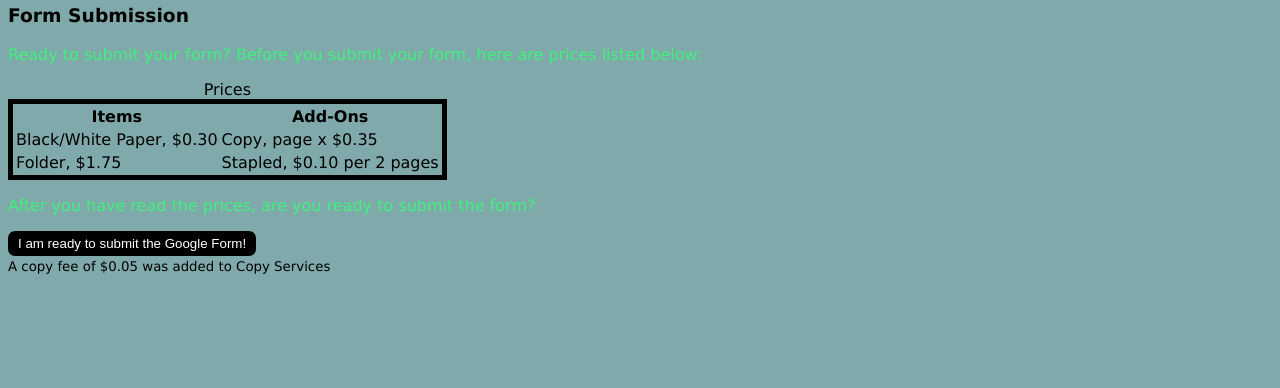
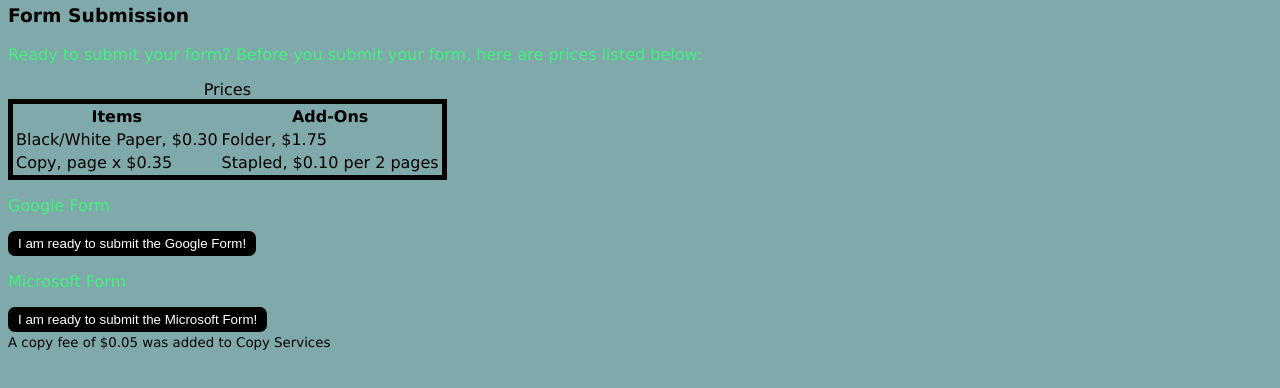
Before and after one commit to sushihead8901/hamandaepps, a plain HTML site: page direction.html in a window 1280 px wide. Shown: the part 86-474 px from the top of the page. Drawn offline with Linux system fonts and the light colour scheme.

Commit message:
Update direction.html

```diff
--- a/direction.html
+++ b/direction.html
@@ -24,16 +24,20 @@ h3 {
     </tr>
     <tr>
         <td>Black/White Paper, $0.30</td>
-        <td>Copy, page x $0.35</td>
+        <td>Folder, $1.75</td>
     </tr>
     <tr>
-        <td>Folder, $1.75</td>
+        <td>Copy, page x $0.35</td>
         <td>Stapled, $0.10 per 2 pages</td>
     </tr>
-</table>
-    <p>After you have read the prices, are you ready to submit the form?</p>
+  </table><p>
+    Google Form
+  </p>
     <button onclick="window.location.href='https://docs.google.com/forms/d/e/1FAIpQLSdrhHx_lzcDBRXvg2j_Tu1bOu3kNk9gIv13y4D0a-a_LvSfZw/viewform'">I am ready to submit the Google Form!</button>
 <br>
+    <p>Microsoft Form</p>
+    <button onclick="window.location.href='https://forms.cloud.microsoft/r/GXcnyr9zJt'">I am ready to submit the Microsoft Form!</button>
+    <br>
     <small>A copy fee of $0.05 was added to Copy Services</small>
   </body>
 </html>
```
